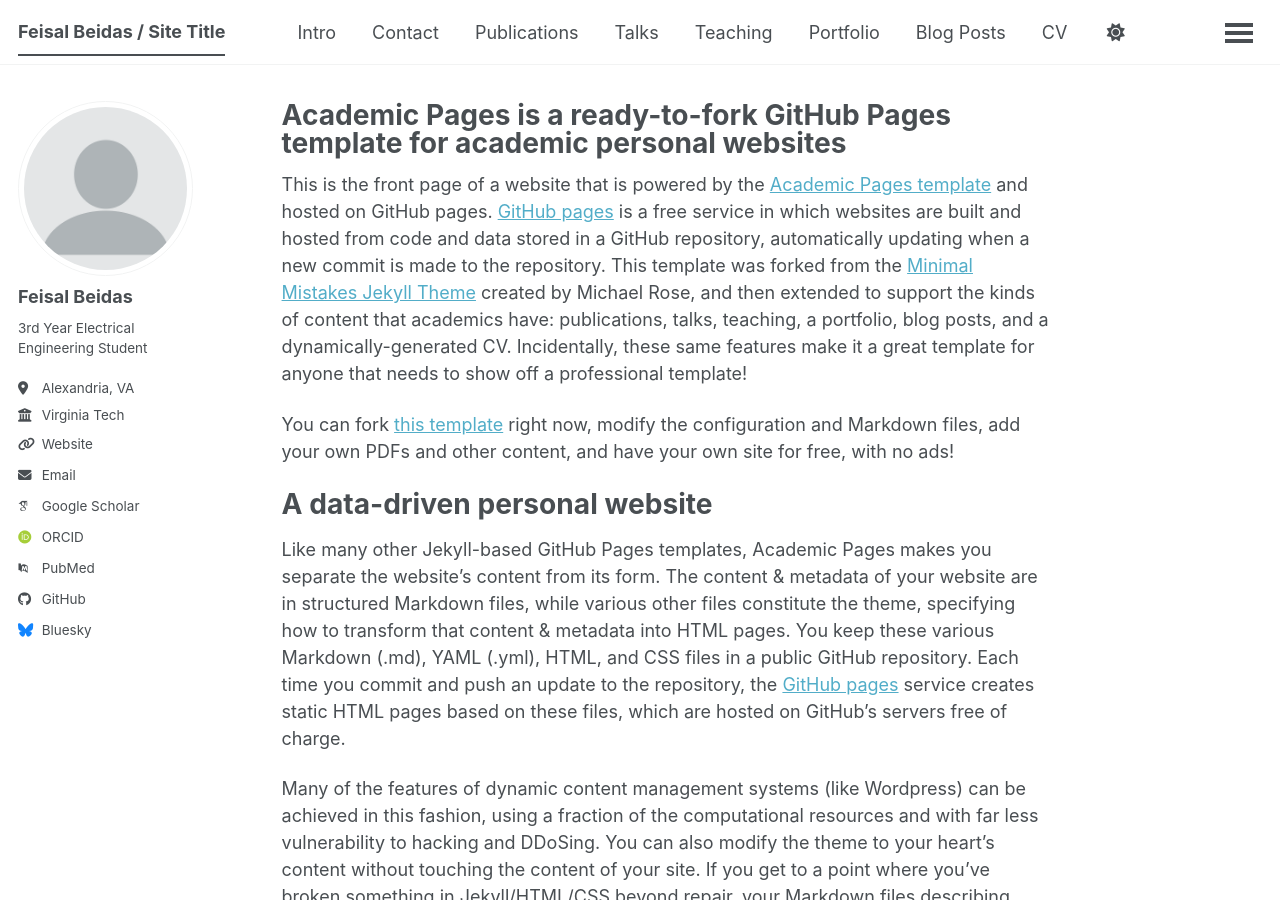
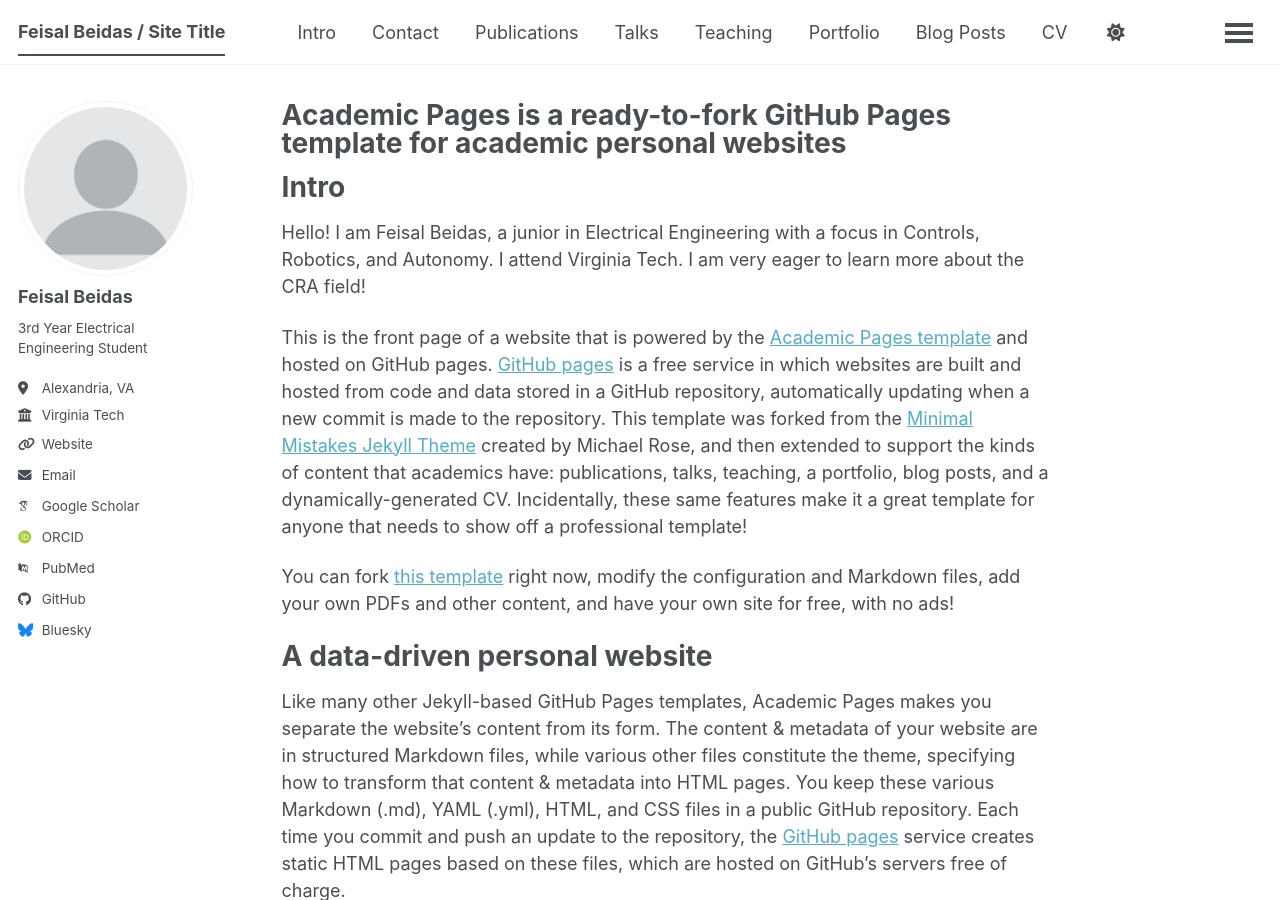
Before and after one commit to feisalbeidas/feisalbeidas.github.io, a Jekyll site: the page built from _pages/about.md, in a window 1280 px wide and 900 px high. Built offline with Jekyll 4.4.1, drawn with Linux system fonts in a browser that asks for light colours; some web fonts are replaced; a script bundle is joined from its source files by our own code; library files that are not in the unit come from our copies.

Commit message:
Moved Intro to Home Page

```diff
--- a/_pages/about.md
+++ b/_pages/about.md
@@ -6,6 +6,10 @@
   - /about/
   - /about.html
 ---
+
+Intro
+======
+Hello! I am Feisal Beidas, a junior in Electrical Engineering with a focus in Controls, Robotics, and Autonomy. I attend Virginia Tech. I am very eager to learn more about the CRA field!
 
 This is the front page of a website that is powered by the [Academic Pages template](https://github.com/academicpages/academicpages.github.io) and hosted on GitHub pages. [GitHub pages](https://pages.github.com) is a free service in which websites are built and hosted from code and data stored in a GitHub repository, automatically updating when a new commit is made to the repository. This template was forked from the [Minimal Mistakes Jekyll Theme](https://mmistakes.github.io/minimal-mistakes/) created by Michael Rose, and then extended to support the kinds of content that academics have: publications, talks, teaching, a portfolio, blog posts, and a dynamically-generated CV. Incidentally, these same features make it a great template for anyone that needs to show off a professional template!
 
```
